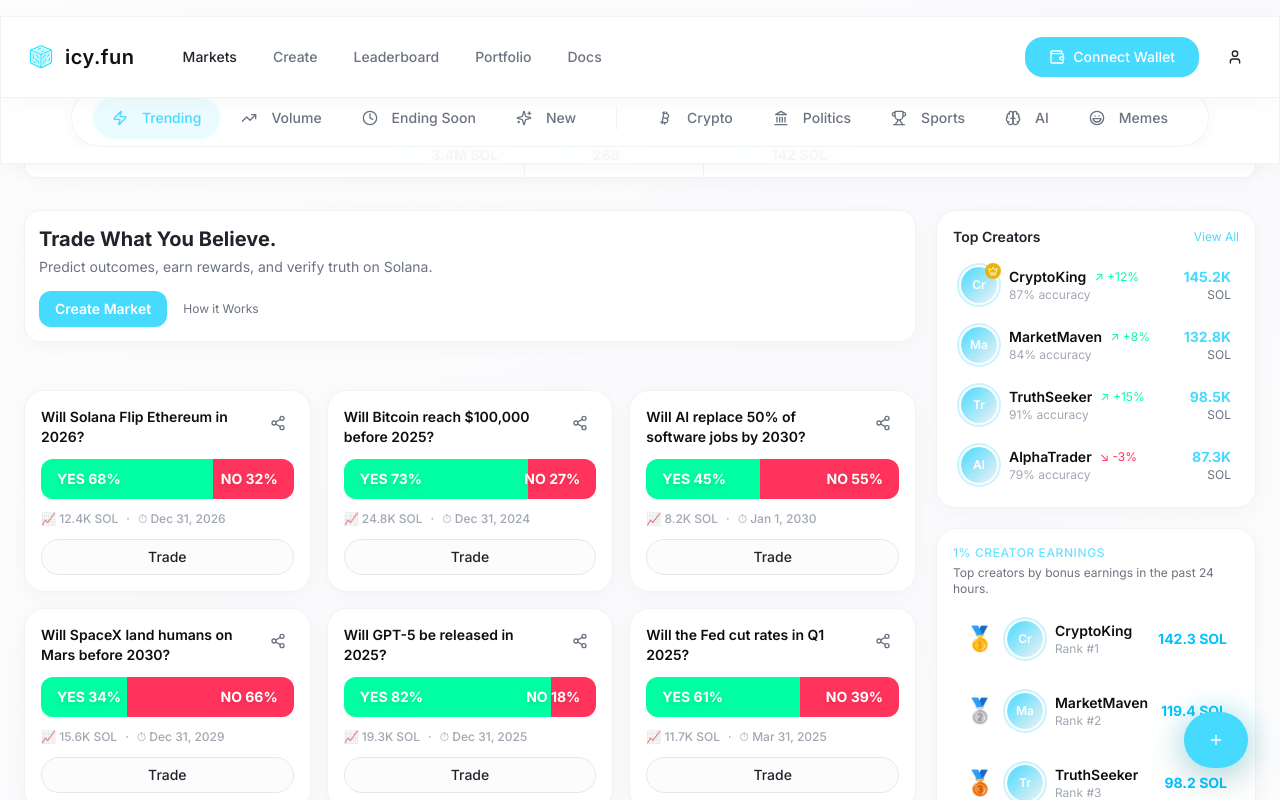
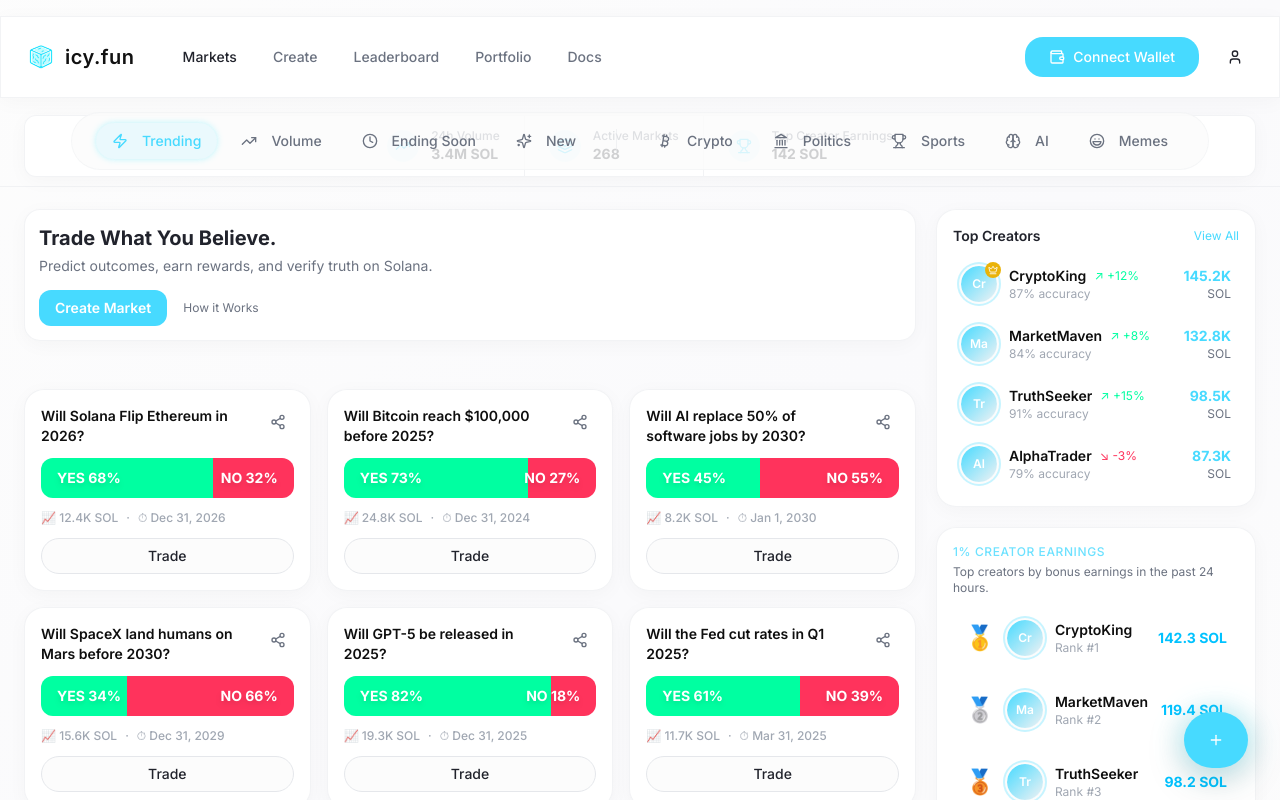
Before and after one commit to nanoicy/klone-, a React (Vite) app: page / in a window 1280 px wide. Shown: the top 800 px of the page. Built offline with nearby package versions, Linux system fonts and the light colour scheme; the HTML template or start-up script is replaced by a standard one.

Commit message:
Fix layered top section styling

```diff
--- a/src/components/HorizontalFilterBar.tsx
+++ b/src/components/HorizontalFilterBar.tsx
@@ -18,10 +18,10 @@ const HorizontalFilterBar = () => {
   ];
 
   return (
-    <div className="sticky top-[72px] z-40 glass border-b border-border/50 backdrop-blur-xl">
+    <div className="sticky top-[96px] z-40 border-b border-border/50">
       <div className="container mx-auto px-6 py-4">
         <div className="flex items-center justify-center overflow-x-auto scrollbar-hide">
-          <div className="glass rounded-full px-6 py-2.5 inline-flex items-center gap-6 border border-border/30">
+          <div className="bg-background/80 rounded-full px-6 py-2.5 inline-flex items-center gap-6 border border-border/30">
           {/* Sort Filters */}
           <div className="flex items-center gap-2">
             {sortFilters.map((filter) => (
```
